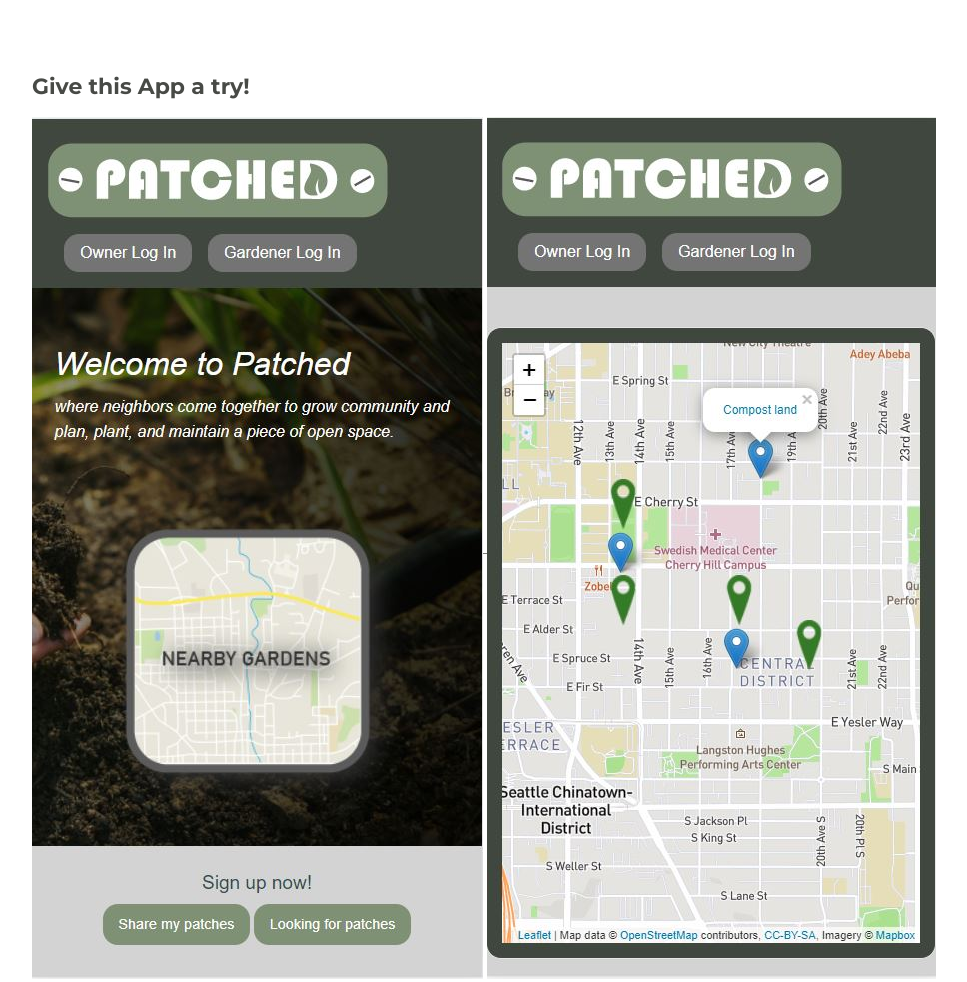
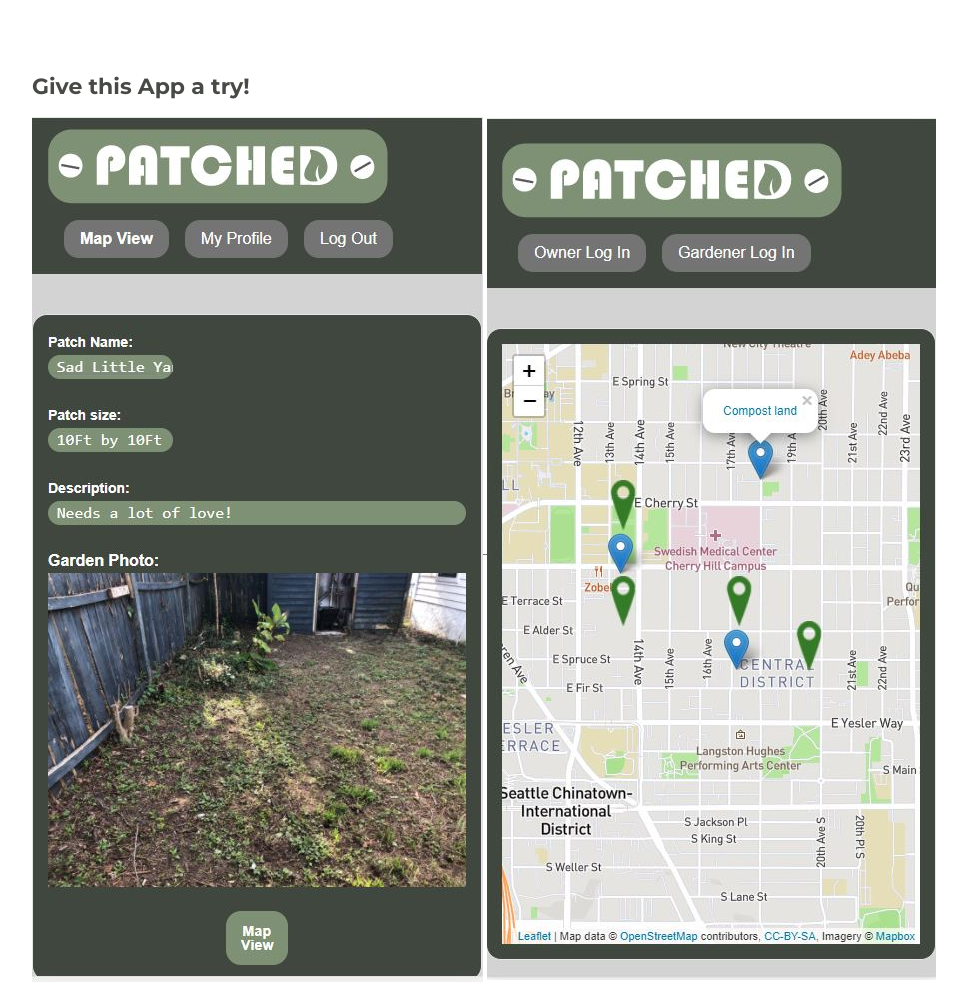
Before and after one commit to Shunpintseng/UX-Design, a plain HTML site: page ProjectPatched.html in a window 1280 px wide. Shown: the part 3752-4734 px from the top of the page, without its empty margins (53-1020 px from the left). Drawn offline with nearby package versions, Linux system fonts and the light colour scheme.

Commit message:
imagefix

```diff
--- a/ProjectPatched.html
+++ b/ProjectPatched.html
@@ -210,17 +210,11 @@
                     <div class="text-container last">
                         <h3>Give this App a try!</h3>
                         <a href="https://patchedapp.herokuapp.com/">
-                            <img class="img-fluid" src="images/project-3.JPG" alt="PatchedApp">
+                            <img class="img-fluid" src="images/PatchedGardenPage.JPG" alt="PatchedApp">
                         </a>
                         <a href="https://patchedapp.herokuapp.com/">
                             <img class="img-fluid" src="images/PatchMapView.JPG" alt="PatchedApp">
                         </a>
-                        <!-- <br>
-                        <a href="https://patchedapp.herokuapp.com/">
-                            <img class="img-fluid" src="images/PatchedGardenPage.JPG" alt="PatchedApp">
-                        </a>
-                        <br>
-                        <br> -->
                         <br>
                         <a class="btn-outline-reg" href="index.html">BACK</a>
                     </div> <!-- end of text-container -->
```
